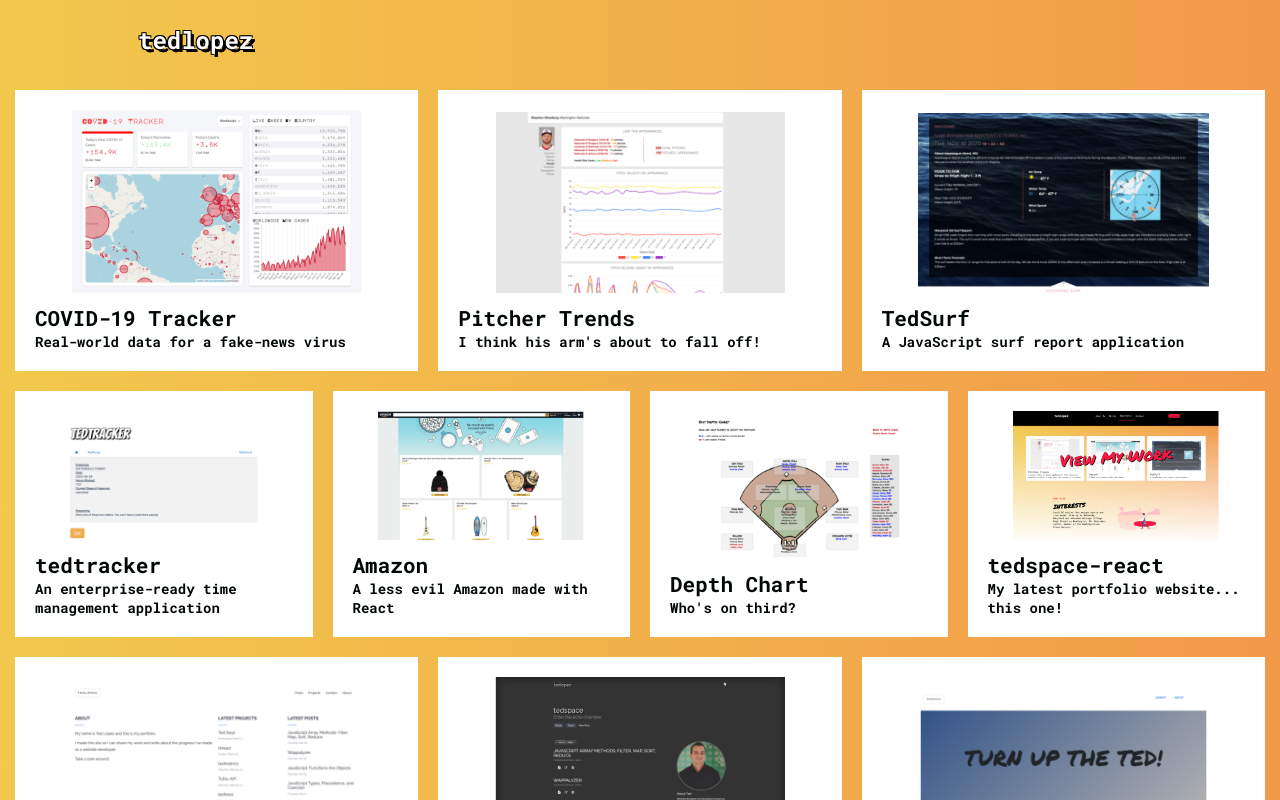
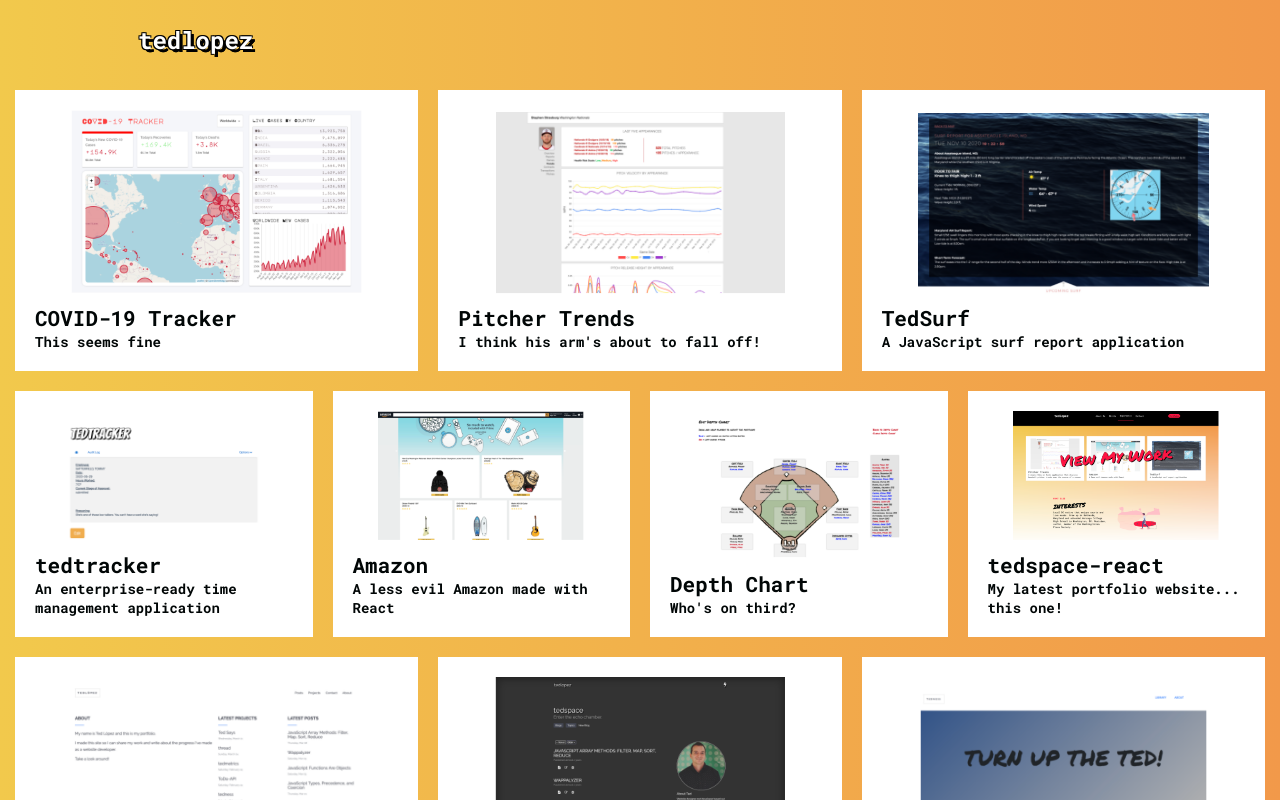
Before and after one commit to teddylopez/tedspace_v3, a React (Create React App) app: page /portfolio in a window 1280 px wide. Shown: the top 800 px of the page. Built offline with nearby package versions, Linux system fonts and the light colour scheme.

Commit message:
¯\_(ツ)_/¯

```diff
--- a/src/components/Portfolio/Data.js
+++ b/src/components/Portfolio/Data.js
@@ -211,7 +211,7 @@ export const portfolioObjSixteen = {
   id: 16,
   name: "covid",
   title: "COVID-19 Tracker",
-  subtitle: "Real-world data for a fake-news virus",
+  subtitle: "This seems fine",
   image: require("../../images/portfolio/covid.png").default,
   thumbnail: require("../../images/thumbnails/covid-thumb.png").default,
   desc:
```
Also changed, not shown: 1 other file (tests, documents, lock files or other folders).
